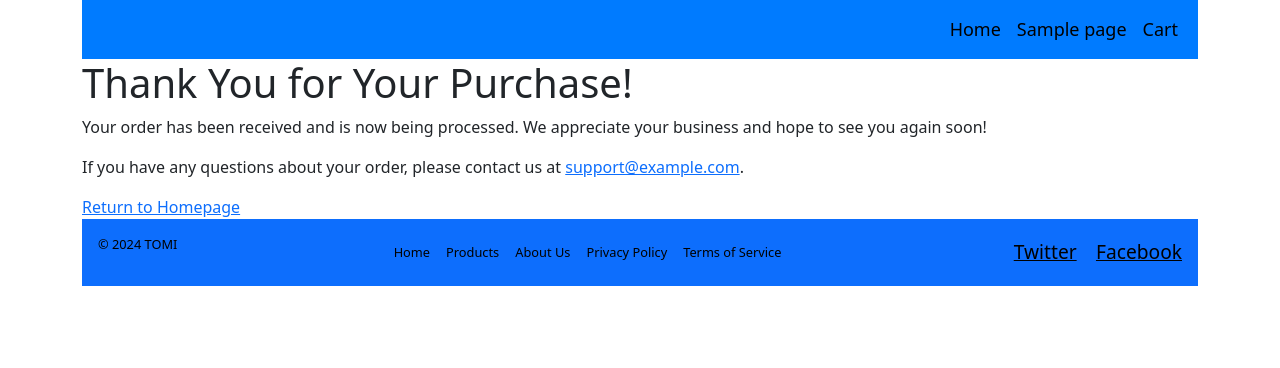
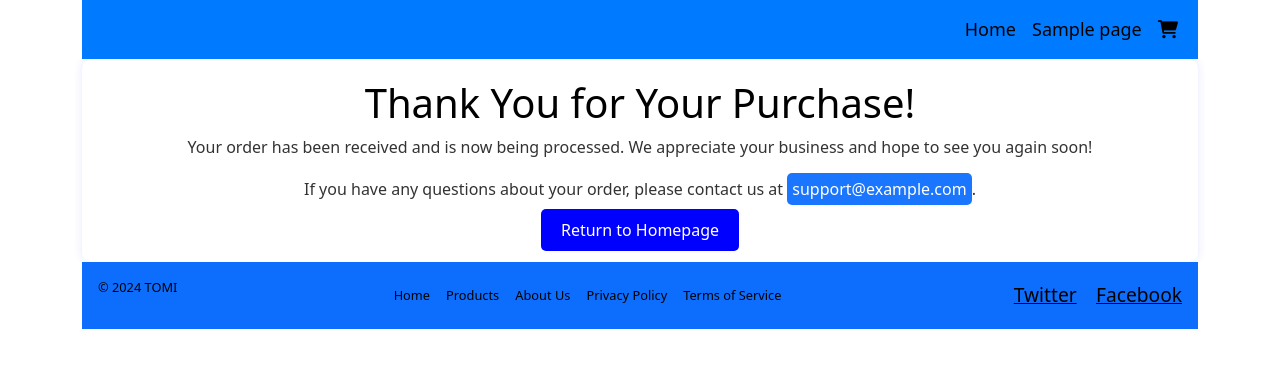
Before and after one commit to TomiHenriksson8/mkj-y-p, a WordPress theme: template wp-content/themes/example-theme/thankyou.php in a window 1280 px wide. Shown: the top 368 px of the page. Run offline with PHP 8.4 and a stand-in for WordPress, Linux system fonts and the light colour scheme; the site name, menu and one post (Sample post) are stand-ins, and other content is empty.

Commit message:
add style

```diff
--- a/wp-content/themes/example-theme/header.php
+++ b/wp-content/themes/example-theme/header.php
@@ -4,8 +4,8 @@
 <head>
     <meta charset="<?php bloginfo( 'charset' ); ?>">
     <meta name="viewport" content="width=device-width, initial-scale=1.0">
-
-	<?php wp_head(); ?>
+    <link rel="stylesheet" href="https://cdnjs.cloudflare.com/ajax/libs/font-awesome/6.0.0-beta3/css/all.min.css">
+    <?php wp_head(); ?>
 </head>
 
 <body <?php body_class(); ?>>
@@ -41,7 +41,9 @@
                 ?>
                 <ul class="navbar-nav">
                     <li class="nav-item">
-                        <a class="nav-link" href="#" data-bs-toggle="modal" data-bs-target="#cartModal">Cart</a>
+                        <a class="nav-link" href="#" data-bs-toggle="modal" data-bs-target="#cartModal">
+                            <i class="fas fa-shopping-cart"></i>
+                        </a>
                     </li>
                 </ul>
             </div>
--- a/wp-content/themes/example-theme/style.css
+++ b/wp-content/themes/example-theme/style.css
@@ -485,9 +485,9 @@ footer {
 }
 
 .products-container {
-    display: grid;
-    grid-template-columns: repeat(auto-fill, minmax(400px, 1fr));
-    gap: 30px;
+    display: flex;
+    flex-direction: row;
+    gap: 10px;
     margin-bottom: 30px;
 }
 
@@ -525,6 +525,14 @@ footer {
     color: #666;
     margin-bottom: 15px;
 }
+
+.modal-button-wrapper {
+    display: flex;
+    justify-content: center;
+    align-items: center;
+    margin-bottom: 10px;
+}
+
 
 .view-all-container {
     text-align: center;
@@ -713,7 +721,36 @@ footer {
     background-color: #0056b3;
 }
 
+/* thank you page */
 
+.thank-you-message {
+    padding: 20px;
+    border-radius: 10px;
+    box-shadow: 0 0 10px rgba(0,0,255,0.1); /* subtle blue shadow */
+    text-align: center;
+}
+.thank-you-message h1 {
+    color: black;
+}
+.thank-you-message p {
+    color: #333333;
+    line-height: 1.6;
+}
+.thank-you-message a {
+    color: white;
+    background-color: #0000ff;
+    padding: 10px 20px;
+    border-radius: 5px;
+    text-decoration: none;
+    transition: background-color 0.3s;
+}
+.thank-you-message a.button:hover {
+    background-color: #1a75ff;
+}
+.thank-you-message a[href^="mailto:"] {
+    padding: 5px 5px;
+    background-color: #1a75ff;
+}
 
 button[disabled], .btn[disabled] {
     opacity: 0.65;
@@ -832,6 +869,13 @@ button[disabled], .btn[disabled] {
     .contact-info ul {
         padding-left: 20px;
     }
+
+    .products-container {
+        display: flex;
+        flex-direction: column;
+        gap: 10px;
+        margin-bottom: 30px;
+    }
 }
 
 
--- a/wp-content/themes/example-theme/thankyou.php
+++ b/wp-content/themes/example-theme/thankyou.php
@@ -9,7 +9,7 @@ Template Name: Thank You
 <div class="thank-you-message">
     <h1>Thank You for Your Purchase!</h1>
     <p>Your order has been received and is now being processed. We appreciate your business and hope to see you again soon!</p>
-    <p>If you have any questions about your order, please contact us at <a href="mailto:support@example.com">support@example.com</a>.</p>
+    <p>If you have any questions about your order, please contact us at <a href="mailto:info@tproducts.fi">support@example.com</a>.</p>
     <a href="<?php echo home_url(); ?>" class="button">Return to Homepage</a>
 </div>
 
```
Also changed, not shown: wp-content/themes/example-theme/inc/article-function.php (+16 -18 lines), wp-content/themes/example-theme/index.php (+6 -5 lines).
